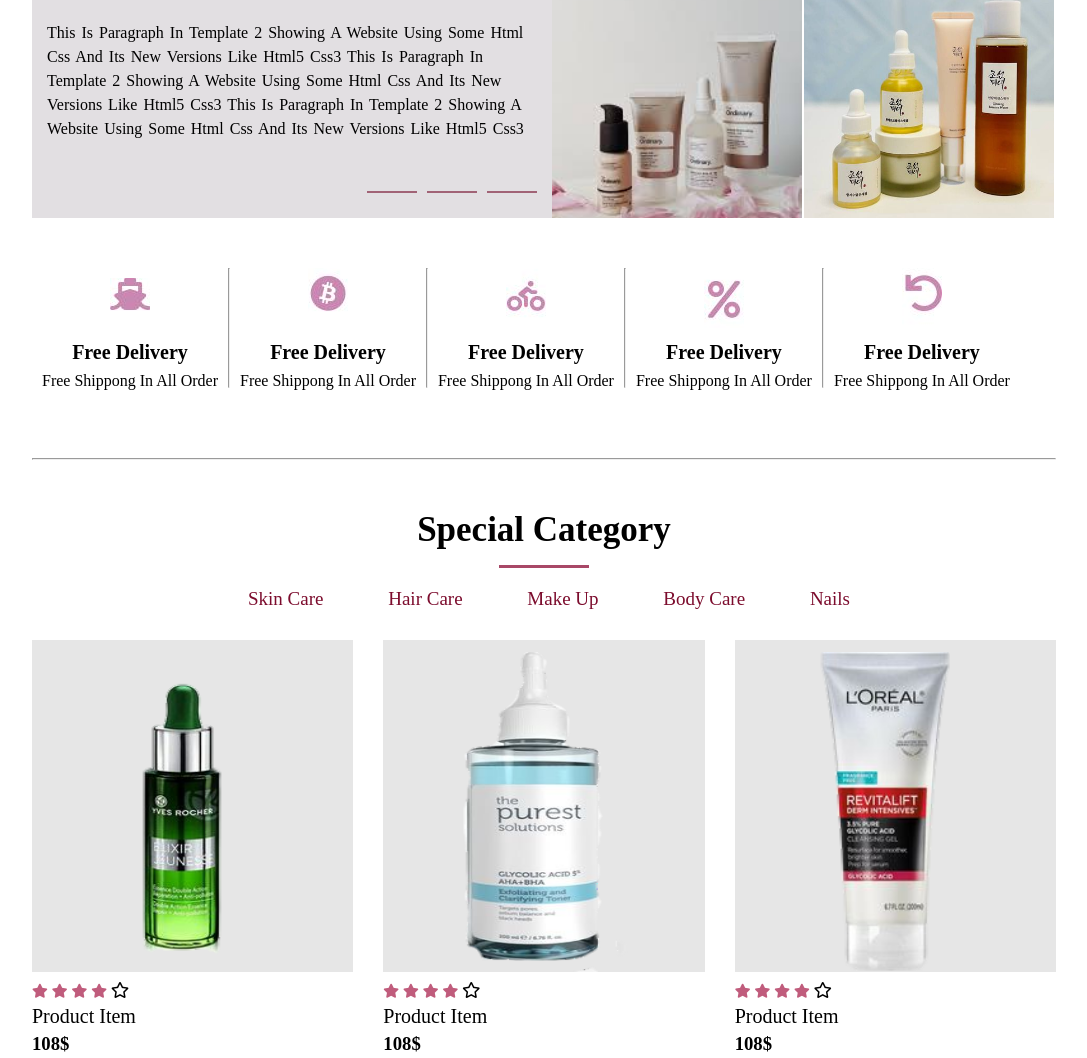
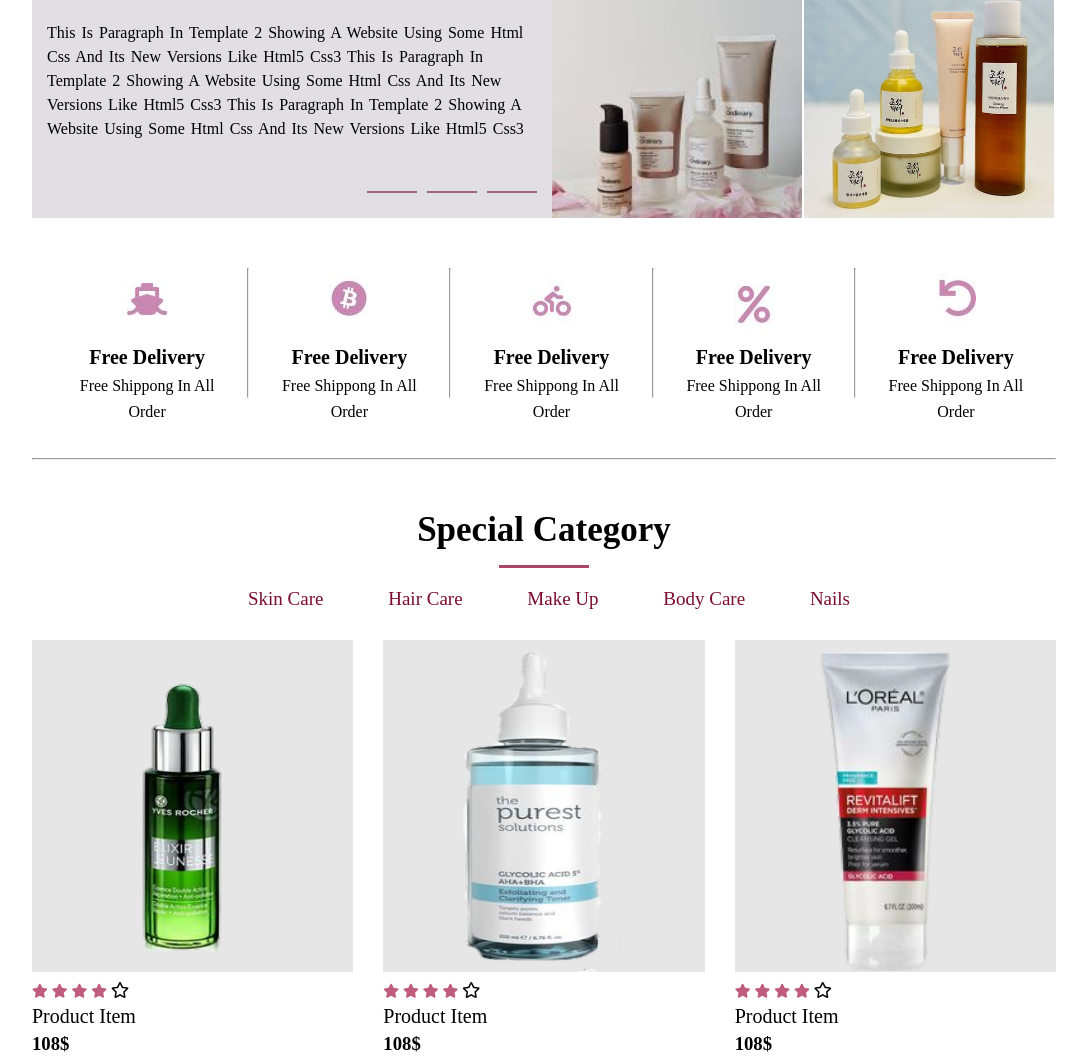
Before and after one commit to basma-yahia/project2, a plain HTML site: page index.html in a window 1280 px wide. Shown: the part 1290-2348 px from the top of the page, without its empty margins (96-1183 px from the left). Drawn offline with Linux system fonts and the light colour scheme.

Commit message:
last update

```diff
--- a/css/style.css
+++ b/css/style.css
@@ -363,19 +363,19 @@
 }
 
 .special-parent-icons {
-    margin: 40px auto 0 auto;
+    margin: 40px auto 0 15px;
     display: flex;
 }
 
 .special-parent-icons hr {
     color: #d1869d;
     margin-top: 10px;
-    height: 120px;
+    height: 130px;
     width: 2px;
 }
 .special-parent-icons-delivery{
     height: 200px;
-    padding: 10px;
+    padding: 15px;
     text-align: center;
     line-height: 1.6;
 }
```
